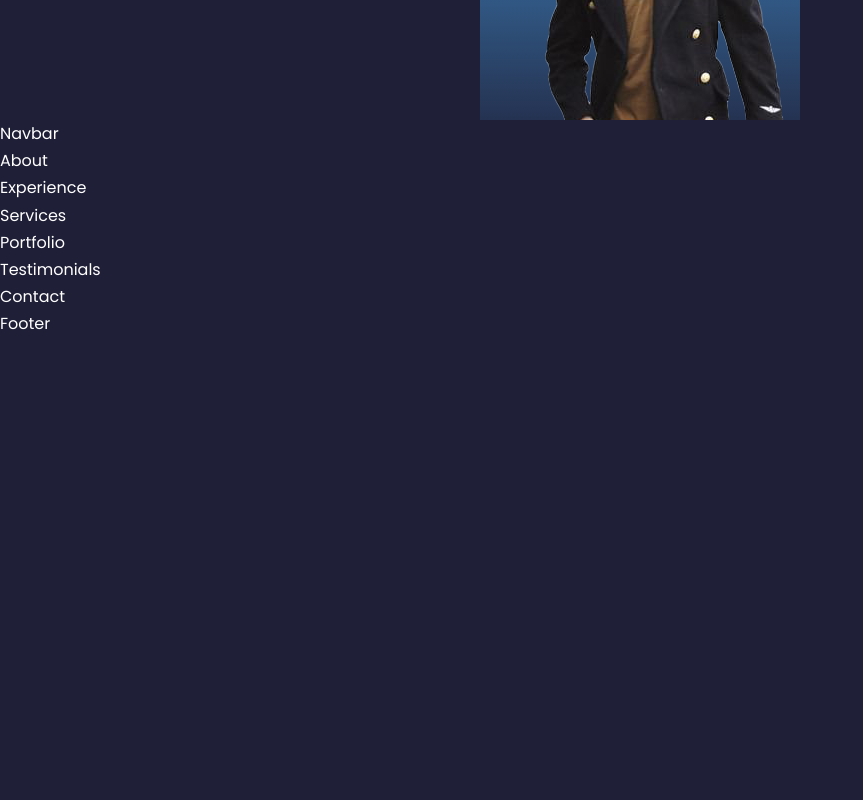
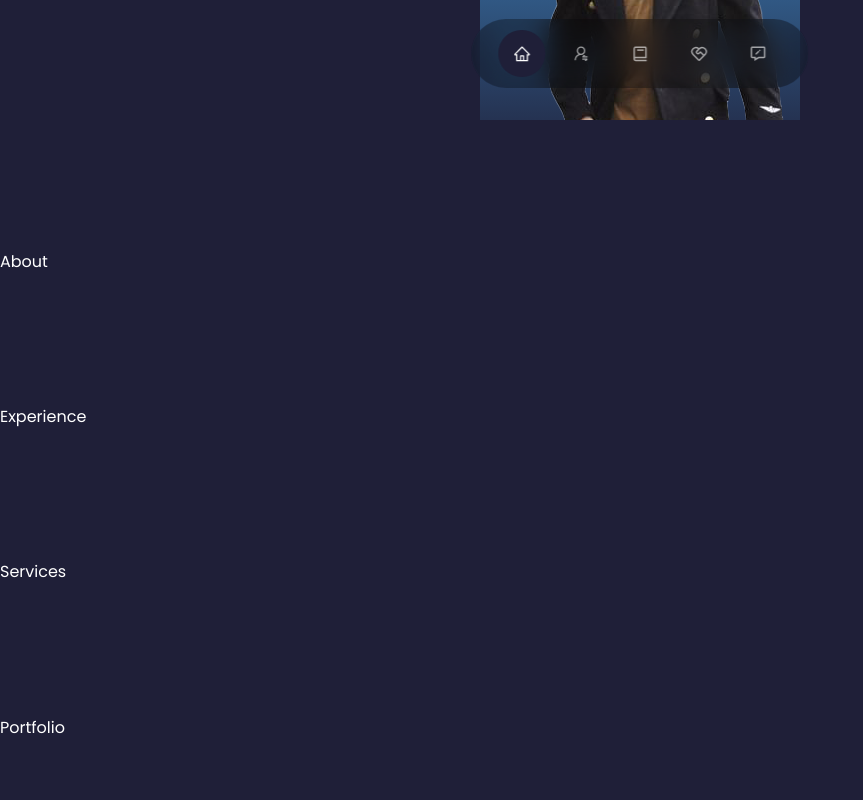
Before and after one commit to Afoghandi/MyPortfolio, a React (Create React App) app: page / in a window 1280 px wide. Shown: the part 680-1480 px from the top of the page, without its empty margins (0-863 px from the left). Before the commit the page ends 1018 px from the top, so only its background shows below. Built offline with nearby package versions, Linux system fonts and the light colour scheme.

Commit message:
Floating Nav Component

```diff
--- a/src/components/about/About.jsx
+++ b/src/components/about/About.jsx
@@ -4,7 +4,7 @@ import './about.css'
 
 const About = () => {
   return (
-    <div>About</div>
+    <section id='about'>About</section>
   )
 }
 
--- a/src/components/contact/Contact.jsx
+++ b/src/components/contact/Contact.jsx
@@ -2,7 +2,7 @@ import React from 'react'
 import './contact.css'
 const Contact = () => {
   return (
-    <div>Contact</div>
+    <section id='contact'>Contact</section>
   )
 }
 
--- a/src/components/experience/Experience.jsx
+++ b/src/components/experience/Experience.jsx
@@ -2,7 +2,7 @@ import React from 'react'
 import './experience.css'
 const Experience = () => {
   return (
-    <div>Experience</div>
+    <section id='experience'>Experience</section>
   )
 }
 
--- a/src/components/navbar/Navbar.jsx
+++ b/src/components/navbar/Navbar.jsx
@@ -1,8 +1,26 @@
 import React from 'react'
 import './navbar.css'
+import {AiOutlineHome} from 'react-icons/ai'
+import {AiOutlineUserSwitch} from 'react-icons/ai'
+import {BiBook} from 'react-icons/bi'
+import {RiServiceLine} from 'react-icons/ri'
+import {BiMessageEdit} from 'react-icons/bi'
+
+import {useState} from 'react'
+
+
+
 const Navbar = () => {
+  const [activeNav, setActiveNav] = useState('#')
   return (
-    <div>Navbar</div>
+    <nav>
+      <a href='#' onClick={()=>{setActiveNav('#')}} className={activeNav === '#' ? 'active' : '' }><AiOutlineHome/> </a>
+      <a href='#about' onClick={()=> setActiveNav('#about')} className={activeNav === '#about' ? 'active' : ''} ><AiOutlineUserSwitch/> </a>
+      <a href='#experience' onClick={()=> setActiveNav('#experience')} className={activeNav === '#experience' ?'active' :''} ><BiBook/> </a>
+
+      <a href='#services' onClick={()=> setActiveNav('#services')} className={activeNav === '#services' ?'active' :''}><RiServiceLine/> </a>
+      <a href='#contact' onClick={()=> setActiveNav('#contact')} className={activeNav === '#contact' ?'active' :''}><BiMessageEdit/> </a>
+    </nav>
   )
 }
 
--- a/src/components/navbar/navbar.css
+++ b/src/components/navbar/navbar.css
@@ -0,0 +1,33 @@
+nav {
+  background: rgba(0, 0, 0, 0.3);
+  width: max-content;
+  display: block;
+  padding: 0.7rem 1.7rem;
+  z-index: 2;
+  left: 50%;
+  position: fixed;
+  transform: translateX(-50%);
+  bottom: 2rem;
+  display: flex;
+  gap: 0.8rem;
+  border-radius: 3rem;
+  backdrop-filter: blur(15px);
+}
+
+nav a {
+  background: transparent;
+  padding: 0.9rem;
+  border-radius: 50%;
+  display: flex;
+  color: var(--color-light);
+  font-size: 1.1rem;
+}
+
+nav a:hover {
+  background: rgba(0, 0, 0, 0.2);
+}
+
+nav a.active {
+  background: var(--color-bg);
+  color: var(--color-white);
+}
--- a/src/components/portfolio/Portfolio.jsx
+++ b/src/components/portfolio/Portfolio.jsx
@@ -2,7 +2,7 @@ import React from 'react'
 import './portfolio.css'
 const Portfolio = () => {
   return (
-    <div>Portfolio</div>
+    <section id='portfolio'>Portfolio</section>
   )
 }
 
--- a/src/components/services/Services.jsx
+++ b/src/components/services/Services.jsx
@@ -2,7 +2,7 @@ import React from 'react'
 import './services.css'
 const Services = () => {
   return (
-    <div>Services</div>
+    <section id='services'>Services</section>
   )
 }
 
--- a/src/components/testimonials/Testimonials.jsx
+++ b/src/components/testimonials/Testimonials.jsx
@@ -2,7 +2,7 @@ import React from 'react'
 import './testimonials.css'
 const Testimonials = () => {
   return (
-    <div>Testimonials</div>
+    <section id='testimonials'>testimonials</section>
   )
 }
 
--- a/src/index.css
+++ b/src/index.css
@@ -115,6 +115,7 @@ a:hover {
   }
   section {
     margin-top: 6rem;
+    height: 100vh;
   }
 }
 
```
